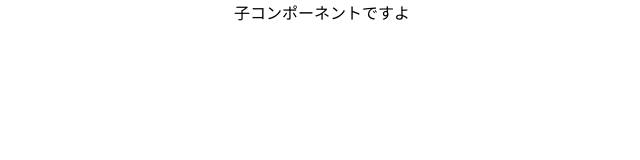
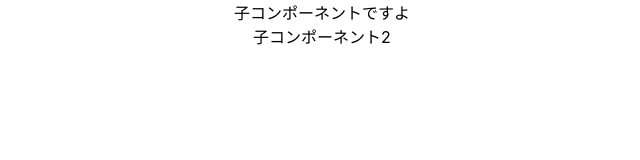
Before and after one commit to hasecom/react-learning, a React (Create React App) app: page / in a window 1280 px wide. Shown: the top 160 px of the page, without its empty margins (318-958 px from the left). Built offline with nearby package versions, Linux system fonts and the light colour scheme.

Commit message:
複数exportがある場合

```diff
--- a/src/App.tsx
+++ b/src/App.tsx
@@ -1,4 +1,4 @@
-import Child from "./components/Child"
+import {Child1,Child2} from "./components/Child"
 import './App.css';
 
 
@@ -6,7 +6,8 @@ import './App.css';
 const App: React.FC = () => {
     return (
       <div className="App">
-        <Child />
+        <Child1 />
+        <Child2 />
       </div>
     )
 }
--- a/src/components/Child.tsx
+++ b/src/components/Child.tsx
@@ -1,8 +1,13 @@
 import React from "react"
 
-const Child:React.FC = () => {
+export const Child1:React.FC = () => {
   return (
     <div>子コンポーネントですよ</div>
   )
 }
-export default Child
+
+export const Child2:React.FC = ()=> {
+  return (
+    <div>子コンポーネント2</div>
+  )
+}
```
